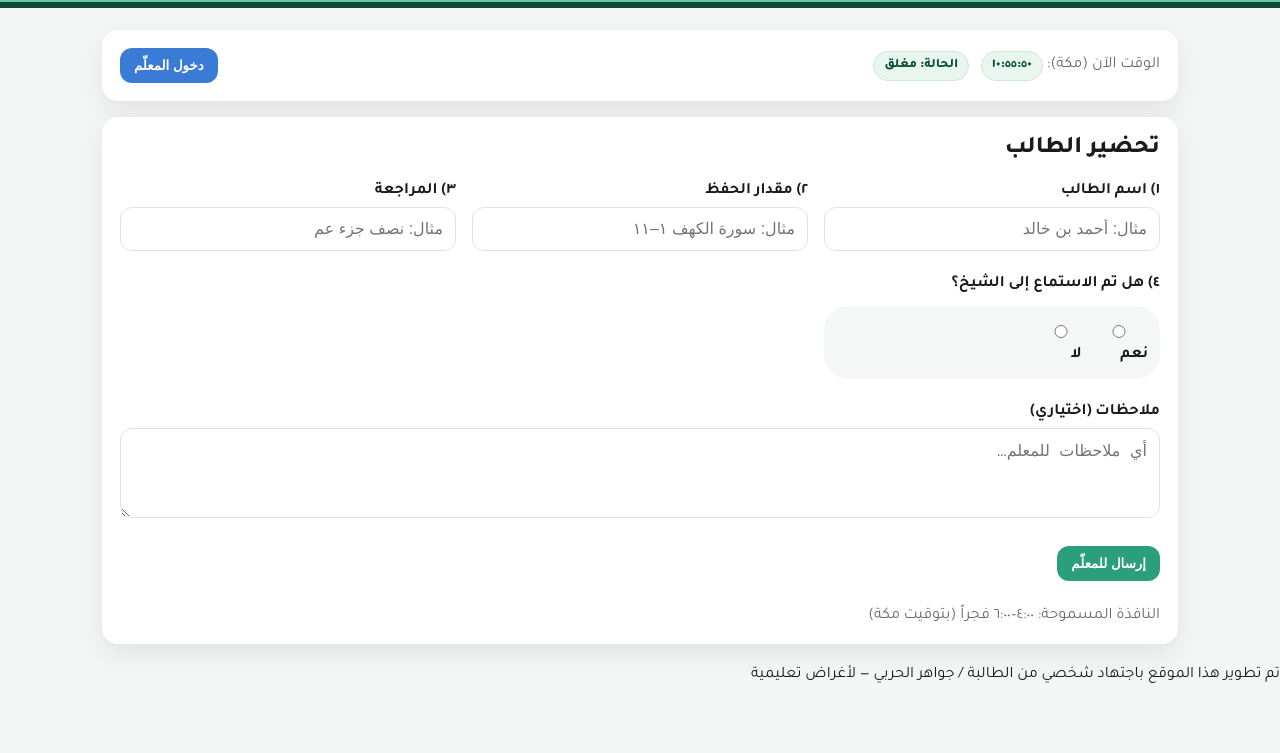
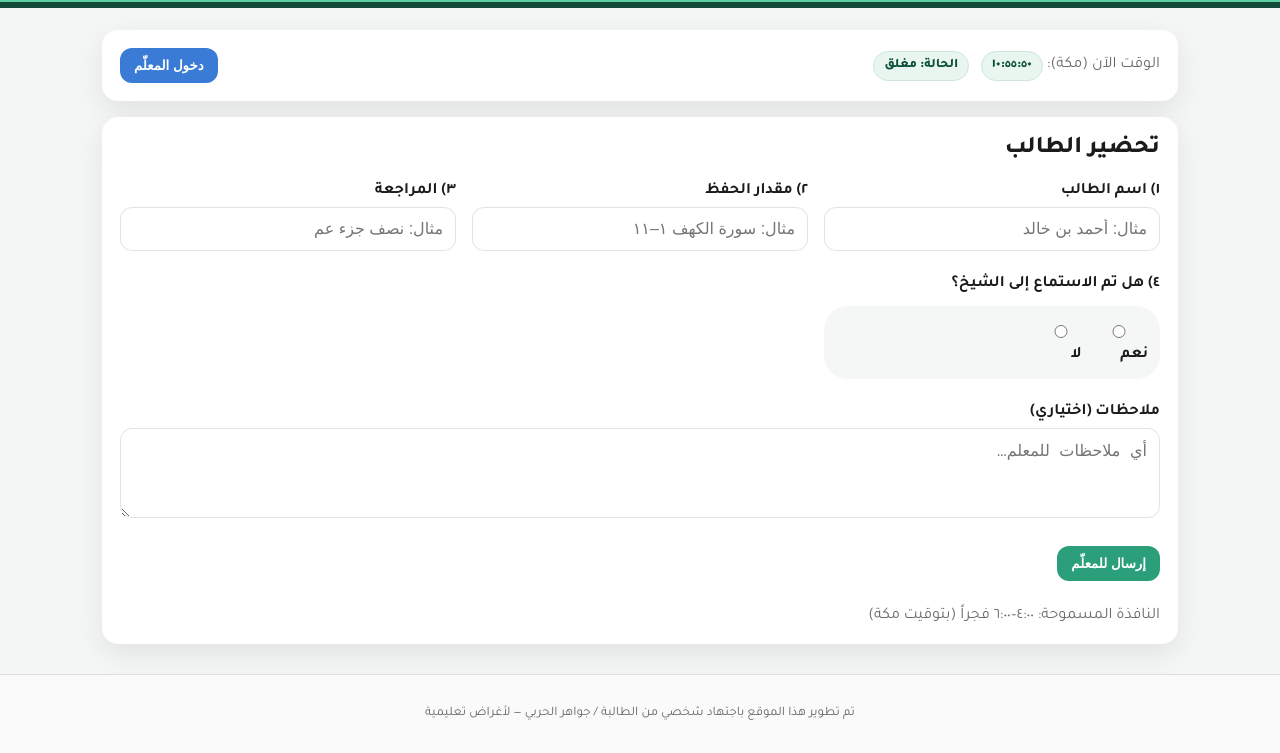
Before and after one commit to gawaher24-max/madina-attendance-app., a plain HTML site: page index.html in a window 1280 px wide. Shown: the part 238-991 px from the top of the page. Before the commit the page ends 939 px from the top, so only its background shows below. Drawn offline with nearby package versions, Linux system fonts and the light colour scheme.

Commit message:
Update styles.css

```diff
--- a/styles.css
+++ b/styles.css
@@ -221,3 +221,12 @@ th {
 .form-grid .form-group.full-width {
   grid-column: 1 / -1;
 }
+.site-footer {
+  text-align: center;
+  color: #666;
+  font-size: 13px;
+  padding: 18px 10px;
+  border-top: 1px solid #ddd;
+  margin-top: 30px;
+  background: #fafafa;
+}
```
